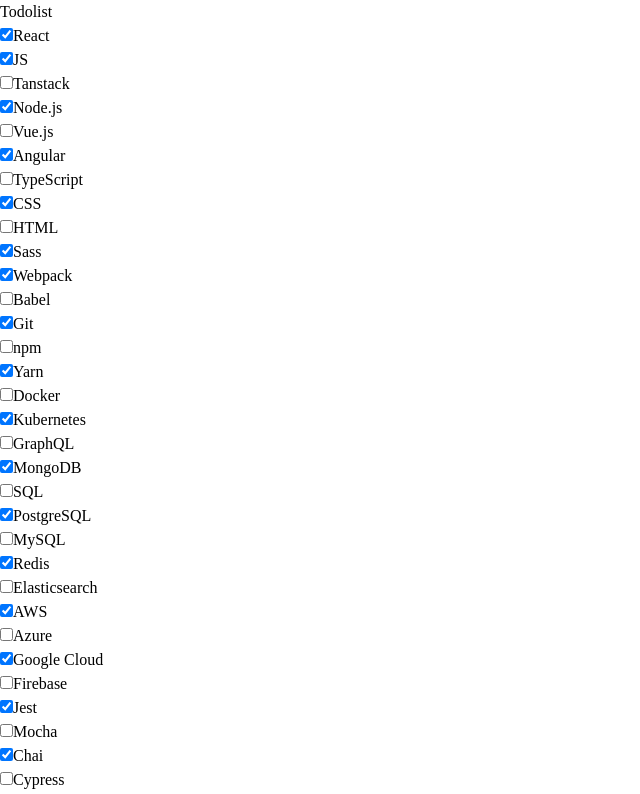
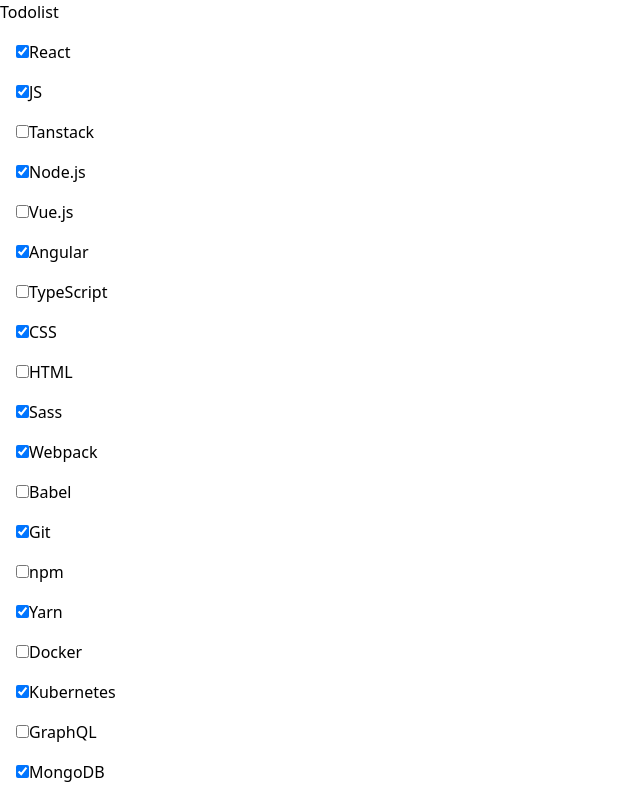
Before and after one commit to dariametelitsa/todoQuery, a React (Vite) app: page / in a window 1280 px wide. Shown: the top 794 px of the page, without its empty margins (0-640 px from the left). Built offline with nearby package versions, Linux system fonts and the light colour scheme; data requests are answered from the project's data file.

Commit message:
chore: add tailwind

```diff
--- a/src/modules/todo-list/todo-list.tsx
+++ b/src/modules/todo-list/todo-list.tsx
@@ -43,7 +43,7 @@
     <>
       <h1>Todolist</h1>
       {data?.map((task) => (
-        <div key={task.id}>
+        <div key={task.id} className={'m-4'}>
           <input type={'checkbox'} defaultChecked={task.done} />
           {task.text}
         </div>
--- a/vite.config.ts
+++ b/vite.config.ts
@@ -1,7 +1,8 @@
-import { defineConfig } from 'vite'
-import react from '@vitejs/plugin-react-swc'
+import { defineConfig } from 'vite';
+import react from '@vitejs/plugin-react-swc';
+import tailwindcss from '@tailwindcss/vite';
 
 // https://vite.dev/config/
 export default defineConfig({
-  plugins: [react()],
-})
+  plugins: [react(), tailwindcss()],
+});
```
Also changed, not shown: package.json (+8 -2 lines), 1 other file (tests, documents, lock files or other folders).
